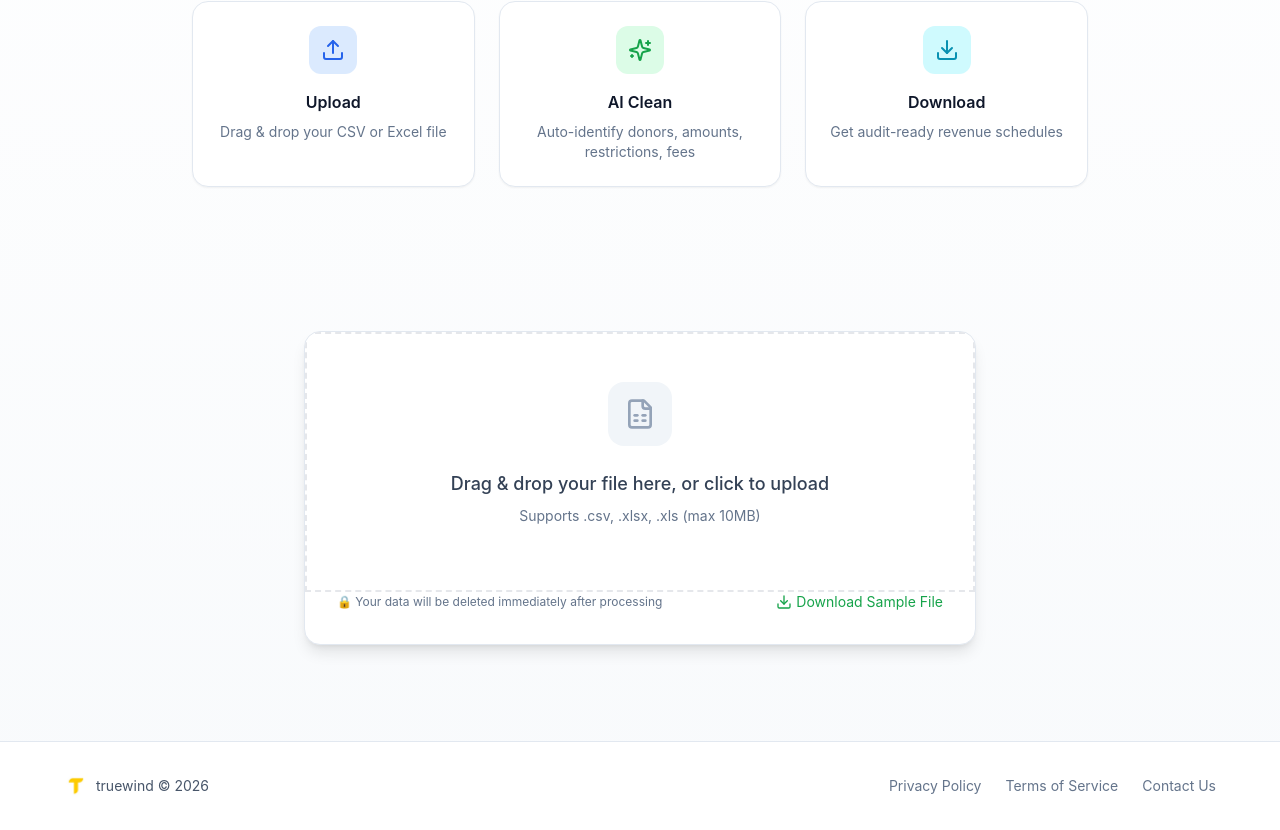
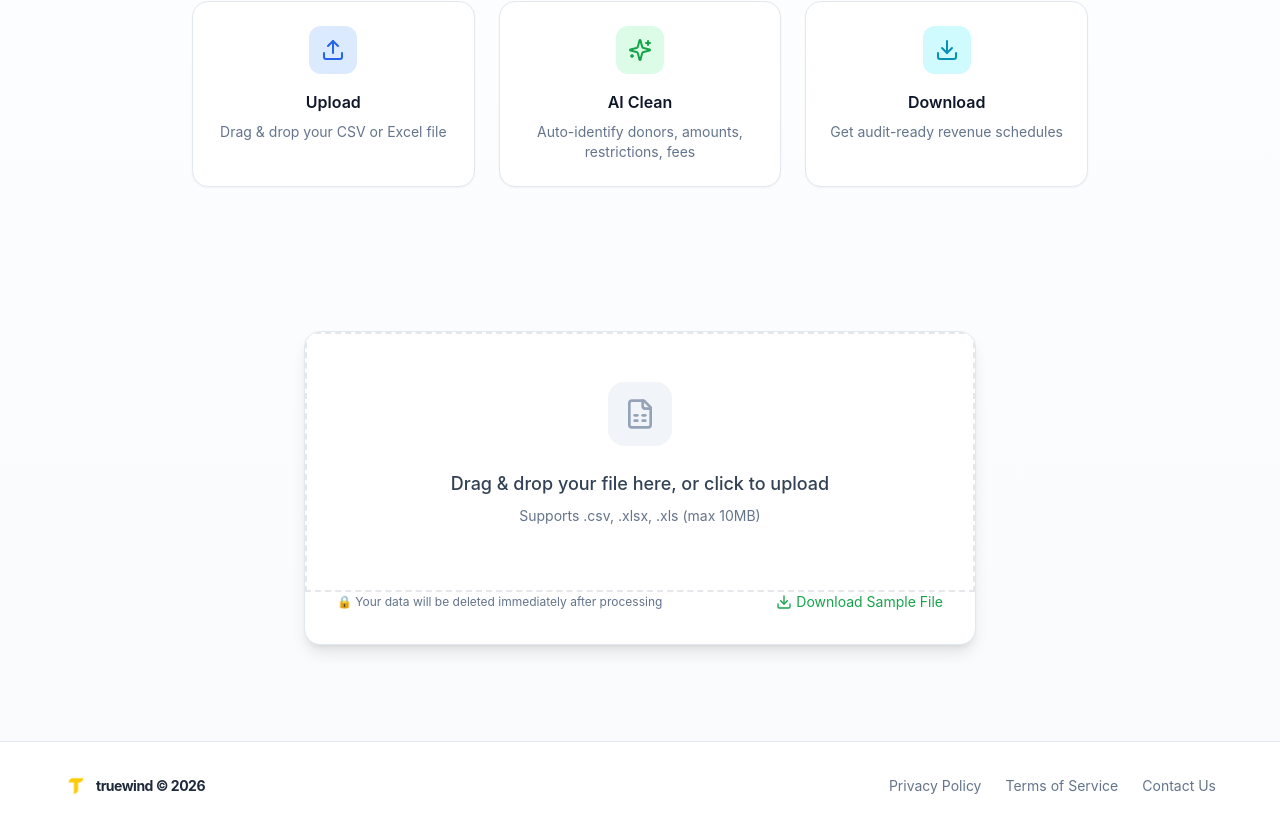
Before and after one commit to lyancynthia/truewind-revenue-cleaner, a Next.js app: page / in a window 1280 px wide. Shown: the part 412-1242 px from the top of the page. Built offline with nearby package versions, Linux system fonts and the light colour scheme.

Commit message:
Fix footer font to match header style

```diff
--- a/app/page.tsx
+++ b/app/page.tsx
@@ -712,7 +712,7 @@ export default function Home() {
         <div className="max-w-6xl mx-auto flex flex-col md:flex-row items-center justify-between gap-4">
           <div className="flex items-center gap-2">
             <img src="/logo.png" alt="Truewind" className="w-6 h-6" style={{ borderRadius: '4px' }} />
-            <span className="text-sm text-slate-600">truewind © 2026</span>
+            <span className="text-sm font-bold text-slate-800" style={{ letterSpacing: '-0.5px' }}>truewind © 2026</span>
           </div>
           <div className="flex items-center gap-6 text-sm text-slate-500">
             <a href="#" className="hover:text-slate-700">Privacy Policy</a>
```
